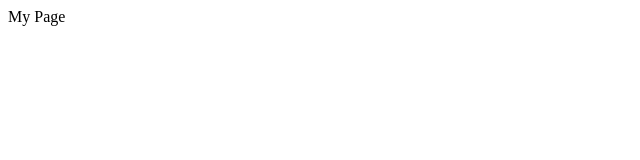
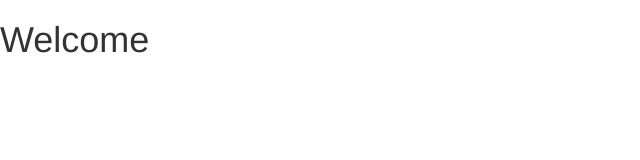
Before and after one commit to jmeyers44/me, a plain HTML site: page index.html in a window 1280 px wide. Shown: the whole page, without its empty margins (0-640 px from the left). Drawn offline with nearby package versions, Linux system fonts and the light colour scheme.

Commit message:
add js and css files

```diff
--- a/index.html
+++ b/index.html
@@ -1 +1,6 @@
-My Page
+
+<link rel="stylesheet" href="https://maxcdn.bootstrapcdn.com/bootstrap/3.3.5/css/bootstrap.min.css">
+<script src="https://ajax.googleapis.com/ajax/libs/jquery/2.1.3/jquery.min.js"></script>
+<script src="index.js"></script>
+
+<h1 id="welcome">My Page</h1>
--- /dev/null
+++ b/index.js
@@ -0,0 +1,12 @@
+$(function(){
+  console.log("ready!");
+  setInterval(function(){
+
+    if($('#welcome').text() === 'Welcome'){
+      $('#welcome').text("To My Page");
+    }
+    else{
+      $('#welcome').text("Welcome");
+    }
+  },1000);
+});
```
Also changed, not shown: index.css (added).
